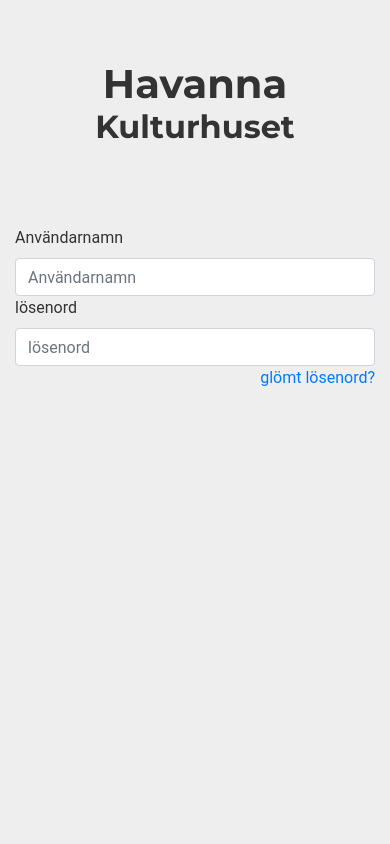
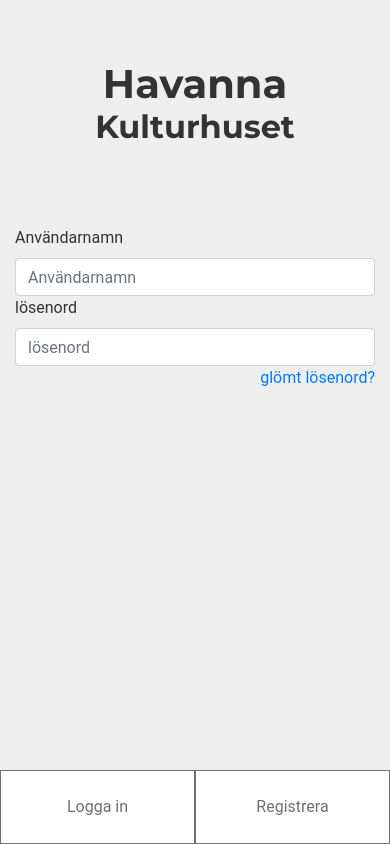
Before and after one commit to KevinCarvajal/Bokningssida, a React (Create React App) app in the folder my-app/: page /LoginPage in a window 390 px wide. Built offline with nearby package versions, Linux system fonts and the light colour scheme.

Commit message:
Footer mobile v1
Created a mobile version footer so that there are 2 buttons on bottom of every screen.

```diff
--- /dev/null
+++ b/my-app/src/components/Footer-mobile/index.js
@@ -0,0 +1,17 @@
+import React from "react";
+import { Col, Row, Button } from "reactstrap";
+
+const FooterMobile = () => {
+  return (
+    <Row className="footer-bottom">
+      <Col className="test">
+        <Button className="third-btn">Logga in</Button>
+      </Col>
+      <Col className="test">
+        <Button className="third-btn">Registrera</Button>
+      </Col>
+    </Row>
+  );
+};
+
+export default FooterMobile;
--- /dev/null
+++ b/my-app/src/components/Footer-mobile/styles.scss
@@ -0,0 +1,9 @@
+//set to bottom of every screen
+.footer-bottom {
+  position: absolute;
+  width: 100%;
+  bottom: 0;
+  .test {
+    padding: 0;
+  }
+}
--- a/my-app/src/sass/basic-styles.scss
+++ b/my-app/src/sass/basic-styles.scss
@@ -52,7 +52,8 @@ html {
       font-family: "Montserrat", sans-serif;
     }
     .primary-btn,
-    .secondary-btn {
+    .secondary-btn,
+    .third-btn {
       margin: 0 auto;
       width: 100%;
       padding: 10px;
@@ -74,5 +75,12 @@ html {
       border: 1px solid var(--primary);
       color: var(--primary);
     }
+    .third-btn {
+      border: 1px solid var(--loginbutton);
+      background-color: white;
+      color: var(--loginbutton);
+      border-radius: 0px;
+      padding: 1.5rem;
+    }
   }
 }
--- a/my-app/src/sass/styles.scss
+++ b/my-app/src/sass/styles.scss
@@ -12,3 +12,4 @@
 
 // Views Styling
 @import "../views/StartPage/styles";
+@import "../components/Footer-mobile/styles";
--- a/my-app/src/sass/variables.scss
+++ b/my-app/src/sass/variables.scss
@@ -3,6 +3,7 @@
   --background: #eee;
   --primary: #07575b;
   --headerBackground: #003b46;
+  --loginbutton: #707070;
 }
 .dark-mode {
   --textColor: #eee;
--- a/my-app/src/views/LoginPage/index.js
+++ b/my-app/src/views/LoginPage/index.js
@@ -1,6 +1,10 @@
 import React from "react";
 import { Col, Row, Container, Form, Label, Input } from "reactstrap";
 import { Link } from "react-router-dom";
+
+//components
+import FooterMobile from "../../components/Footer-mobile";
+
 const LoginPage = () => {
   return (
     <Container fluid className="loginpage">
@@ -8,21 +12,22 @@ const LoginPage = () => {
       <h2 className="page-title">Kulturhuset</h2>
       <Form>
         <Row>
-          <Col sm="12" md={{ size: 6, offset: 3 }}>
+          <Col sm={12} className="username">
             <Label>Användarnamn</Label>
             <Input placeholder="Användarnamn"></Input>
           </Col>
-          <Col sm="12" md={{ size: 6, offset: 3 }}>
+          <Col sm={12} className="password">
             <Label>lösenord</Label>
             <Input placeholder="lösenord"></Input>
           </Col>
-          <Col sm="3" md={{ size: 6, offset: 3 }}>
+          <Col sm={6} className="forgot-pw">
             <Link className="float-right" to="/aterstall-losenord">
               glömt lösenord?
             </Link>
           </Col>
         </Row>
       </Form>
+      <FooterMobile />
     </Container>
   );
 };
```
